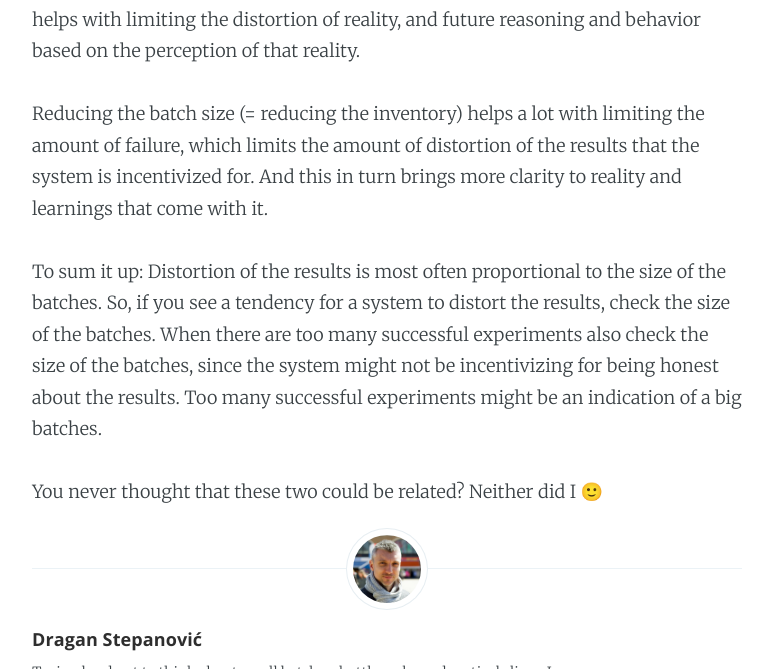
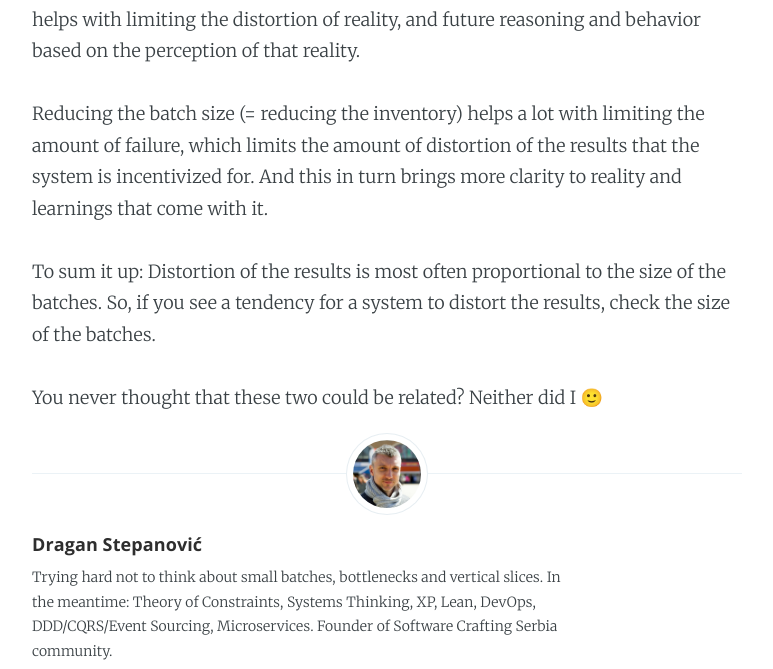
Before and after one commit to dragan-stepanovic/dragan-stepanovic.github.io, a Jekyll site: the page built from _posts/2020-06-09-big-batches-reality-distortion.md, in a window 1280 px wide and 900 px high, scrolled down 1400 px, cut to the strip 0-669 px from the top of the window. Shown: the whole strip, without its empty margins (253-1026 px from the left). Built offline with Jekyll 4.4.1, drawn with Linux system fonts in a browser that asks for light colours.

Commit message:
Update 2020-06-09-big-batches-reality-distortion.md

```diff
--- a/_posts/2020-06-09-big-batches-reality-distortion.md
+++ b/_posts/2020-06-09-big-batches-reality-distortion.md
@@ -26,6 +26,6 @@ If we intervene in the system in a way that limits the amount of failure, the em
 
 Reducing the batch size (= reducing the inventory) helps a lot with limiting the amount of failure, which limits the amount of distortion of the results that the system is incentivized for. And this in turn brings more clarity to reality and learnings that come with it.
 
-To sum it up: Distortion of the results is most often proportional to the size of the batches. So, if you see a tendency for a system to distort the results, check the size of the batches. When there are too many successful experiments also check the size of the batches, since the system might not be incentivizing for being honest about the results. Too many successful experiments might be an indication of a big batches.
+To sum it up: Distortion of the results is most often proportional to the size of the batches. So, if you see a tendency for a system to distort the results, check the size of the batches.
 
 You never thought that these two could be related? Neither did I 🙂
```
